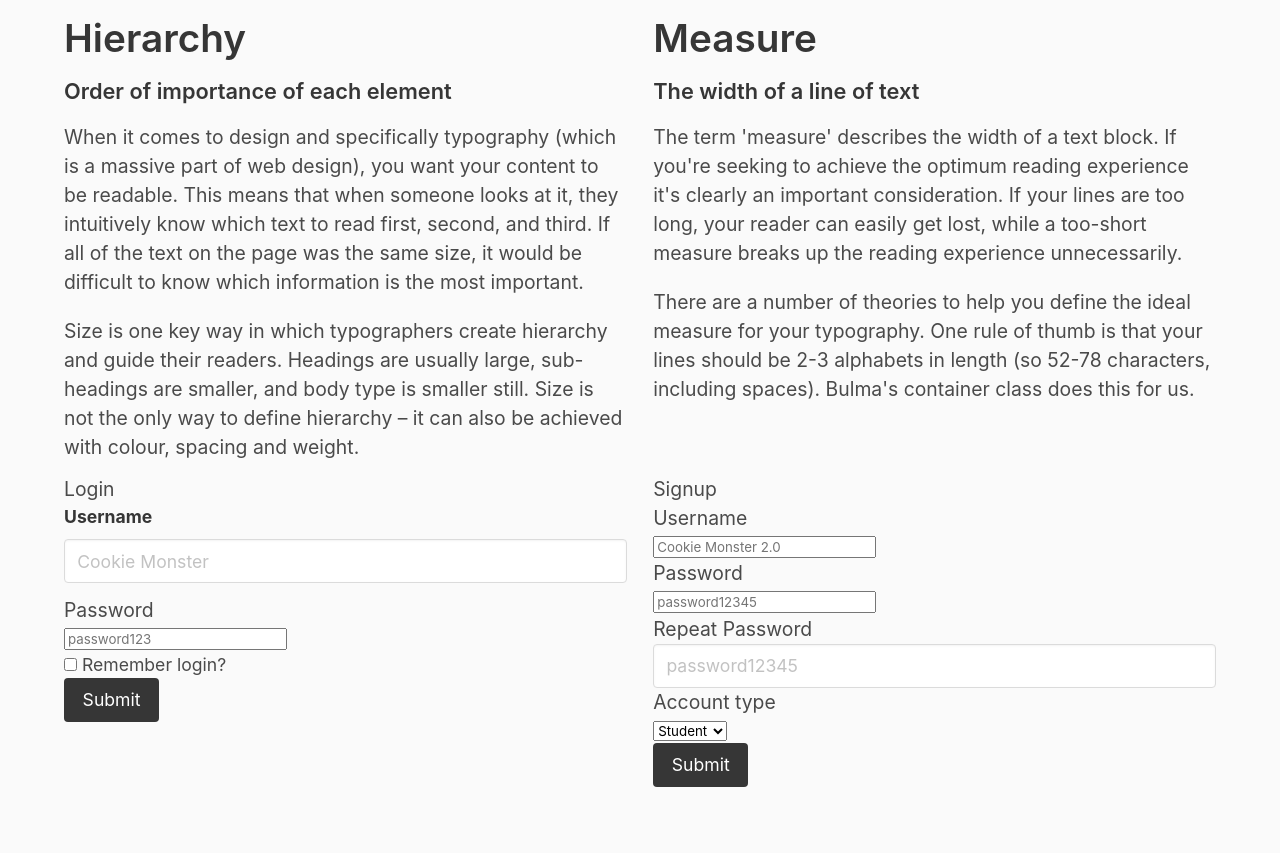
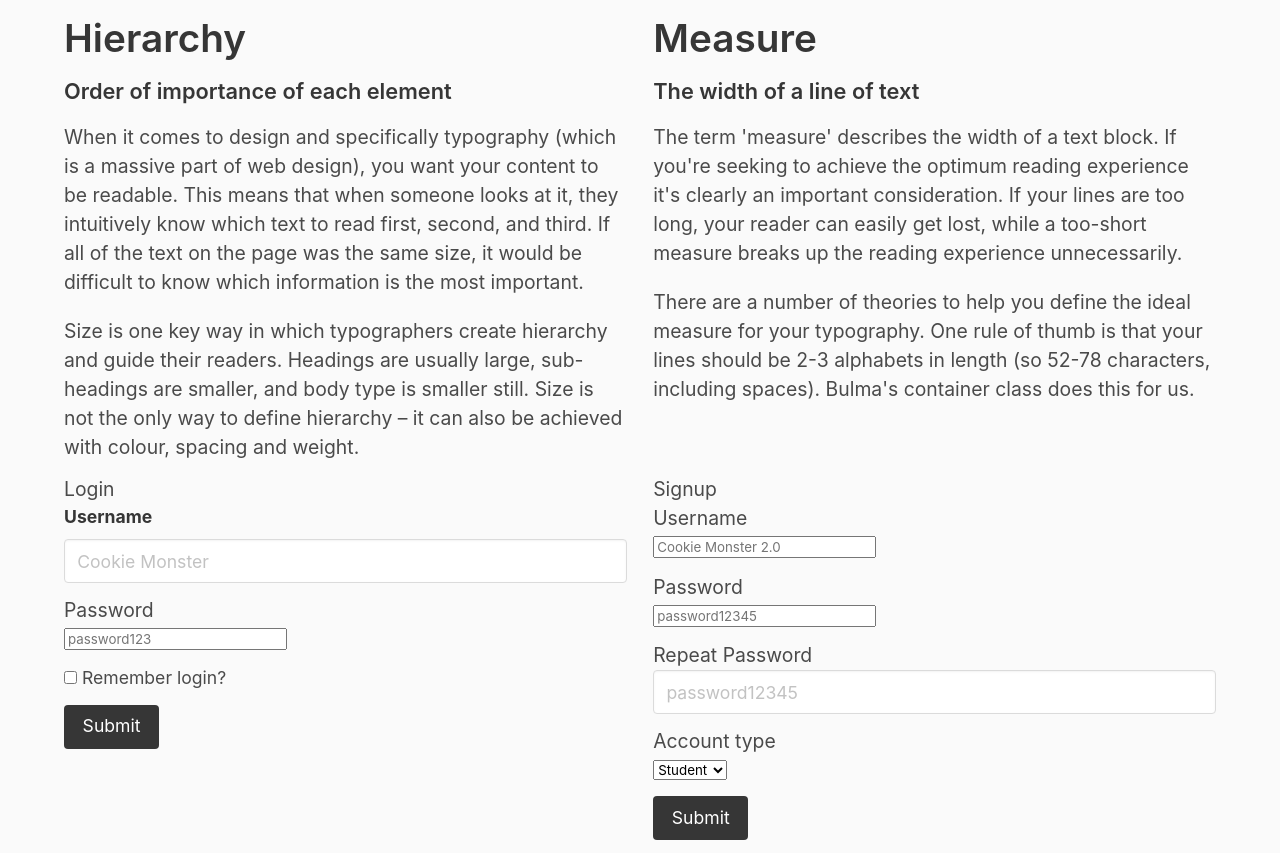
Before and after one commit to jdmar3-comp426/a02-aramaram21, a website: page index.html in a window 1280 px wide. Shown: the part 2237-3090 px from the top of the page. Before the commit the page ends 3038 px from the top, so only its background shows below. Drawn offline with nearby package versions, Linux system fonts and the light colour scheme; a web font is replaced by a local one.

Commit message:
field first

```diff
--- a/index.html
+++ b/index.html
@@ -163,13 +163,13 @@
                             <input class="input" type="text" placeholder="Cookie Monster" name="username">
                         </div>
                     </div>
-                    <div class="">
+                    <div class="field">
                         <label class="">Password</label>
                         <div class="control">
                             <input class="" type="password" placeholder="password123" name="password">
                         </div>
                     </div>
-                    <div class="">
+                    <div class="field">
                         <div class="control">
                             <label class="checkbox">
                                 <input type="checkbox" name="remember">
@@ -177,7 +177,7 @@
                             </label>
                         </div>
                     </div>
-                    <div class="">
+                    <div class="field">
                         <div class="control">
                             <button class="button is-dark" type="submit">Submit</button>
                         </div>
@@ -187,25 +187,25 @@
             <div class="column">
                 <h1 class="">Signup</h1>
                 <form>
-                    <div class="">
+                    <div class="field">
                         <label class="">Username</label>
                         <div class="control">
                             <input class="" type="text" placeholder="Cookie Monster 2.0" name="username">
                         </div>
                     </div>
-                    <div class="">
+                    <div class="field">
                         <label class="">Password</label>
                         <div class="control">
                             <input class="" type="password" placeholder="password12345">
                         </div>
                     </div>
-                    <div class="">
+                    <div class="field">
                         <label class="">Repeat Password</label>
                         <div class="control">
                             <input class="input" type="password" placeholder="password12345" name="password">
                         </div>
                     </div>
-                    <div class="">
+                    <div class="field">
                         <label class="">Account type</label>
                         <div class="control">
                             <div class="">
@@ -216,7 +216,7 @@
                             </div>
                         </div>
                     </div>
-                    <div class="">
+                    <div class="field">
                         <div class="control">
                             <button class="button is-dark" type="submit">Submit</button>
                         </div>
```
